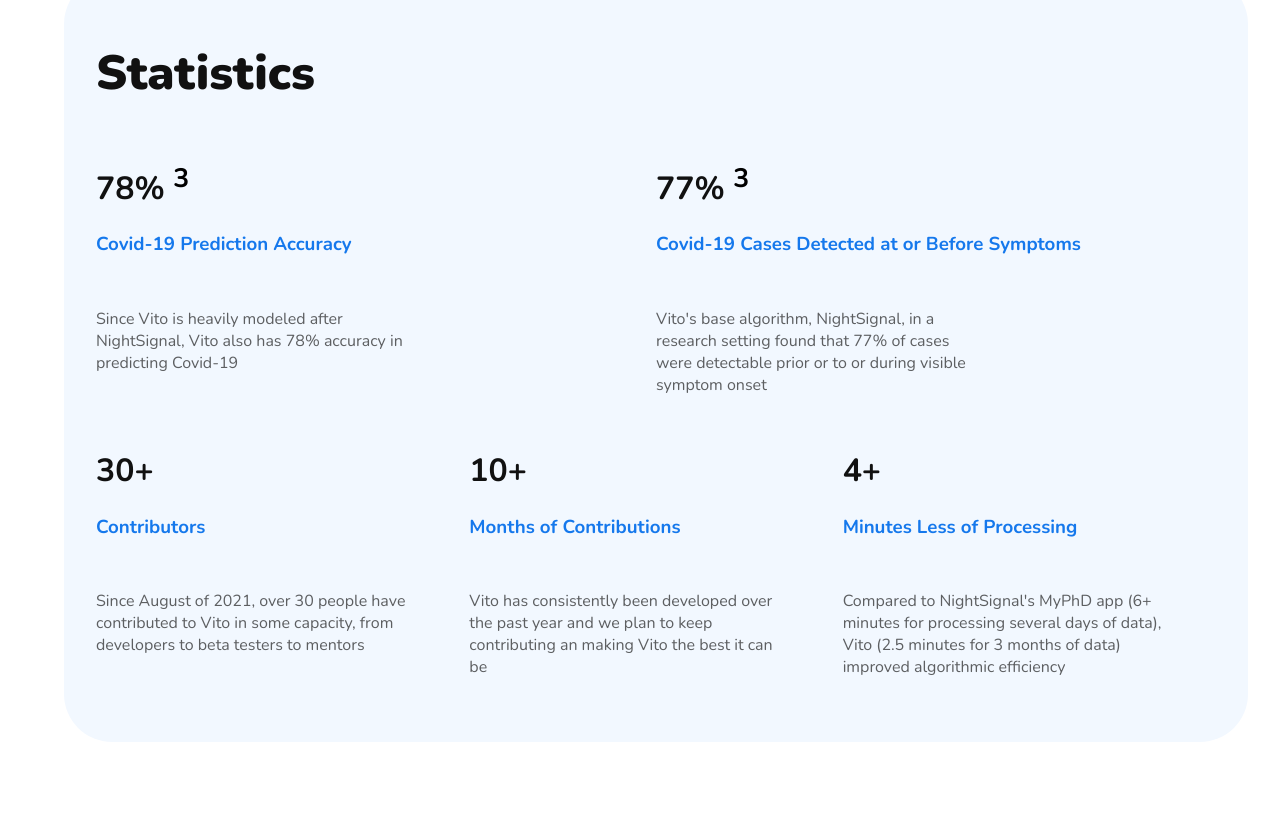
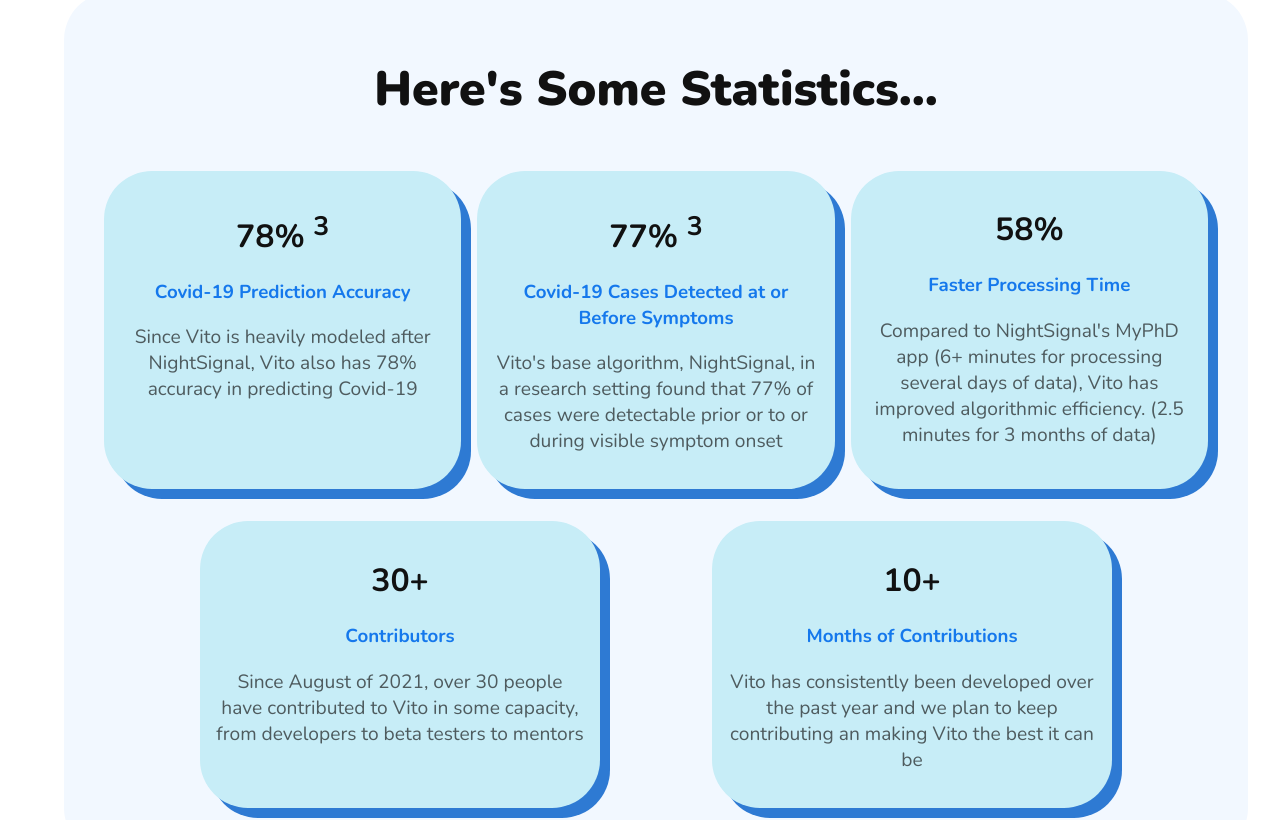
Before and after one commit to Vito-Research/Vito-Website, a React (Vite) app: page / in a window 1280 px wide. Shown: the part 2960-3780 px from the top of the page. Built offline with nearby package versions, Linux system fonts and the light colour scheme.

Commit message:
Improved styles for stats section, made SectionContainer a general-purpose component

```diff
--- a/src/_screen.scss
+++ b/src/_screen.scss
@@ -86,3 +86,24 @@
     font-size: $sm-font-size;
   }
 }
+
+@mixin center-sm {
+  @include small {
+    align-items: center;
+    text-align: center;
+  }
+}
+
+@mixin center-md {
+  @include medium {
+    align-items: center;
+    text-align: center;
+  }
+}
+
+@mixin center-lg {
+  @include large {
+    align-items: center;
+    text-align: center;
+  }
+}
--- a/src/components/Home/Home.tsx
+++ b/src/components/Home/Home.tsx
@@ -1,12 +1,12 @@
 import React from "react";
 import HomeLanding from "./sections/HomeLanding";
-import SectionContainer from "./sections/SectionContainer";
+import HomeSections from "./sections/HomeSections";
 
 function Home() {
   return (
     <>
       <HomeLanding />
-      <SectionContainer />
+      <HomeSections />
     </>
   );
 }
--- a/src/components/Home/sections/AboutSection.tsx
+++ b/src/components/Home/sections/AboutSection.tsx
@@ -1,6 +1,5 @@
 import "./aboutSection.scss";
 import Info from "../../../res/VitoMethod.svg";
-import StatsSection from "./StatsSection";
 
 function AboutSection() {
   return (
@@ -39,7 +38,6 @@
           className="info-img"
         />
       </div>
-      <StatsSection />
     </div>
   );
 }
--- a/src/components/Home/sections/SectionContainer.tsx
+++ b/src/components/Home/sections/HomeSections.tsx
@@ -1,16 +1,18 @@
-import "./sectionContainer.scss";
 import AboutSection from "./AboutSection";
 import AlgorithmSection from "./AlgorithmSection";
 import AppsSection from "./AppsSection";
+import StatsSection from "./StatsSection";
+import SectionContainer from "../../SectionContainer";
 import Footer from "./Footer";
 
-export default function SectionContainer() {
+export default function HomeSections() {
   return (
-    <div className="section-container light">
+    <SectionContainer>
       <AboutSection />
+      <StatsSection />
       <AppsSection />
       <AlgorithmSection />
       <Footer />
-    </div>
+    </SectionContainer>
   );
 }
--- a/src/components/Home/sections/StatsSection.tsx
+++ b/src/components/Home/sections/StatsSection.tsx
@@ -3,7 +3,7 @@
 function StatsSection() {
   return (
     <div className="section stats" id="stats">
-      <h1 className="section-header">Statistics</h1>
+      <h1 className="section-header">Here's Some Statistics...</h1>
       <div className="stats-feature">
         <div className="stats-feature-cell">
           <h1>
@@ -12,10 +12,10 @@
             </strong>
           </h1>
           <h3 className="stats-feature-header">Covid-19 Prediction Accuracy</h3>
-          <caption className="stats-feature-caption">
+          <p className="stats-feature-caption">
             Since Vito is heavily modeled after NightSignal, Vito also has 78%
             accuracy in predicting Covid-19
-          </caption>
+          </p>
         </div>
         <div className="stats-feature-cell">
           <h1>
@@ -26,11 +26,22 @@
           <h3 className="stats-feature-header">
             Covid-19 Cases Detected at or Before Symptoms
           </h3>
-          <caption className="stats-feature-caption">
+          <p className="stats-feature-caption">
             Vito's base algorithm, NightSignal, in a research setting found that
             77% of cases were detectable prior or to or during visible symptom
             onset
-          </caption>
+          </p>
+        </div>
+        <div className="stats-feature-cell">
+          <h1>
+            <strong>58%</strong>
+          </h1>
+          <h3 className="stats-feature-header">Faster Processing Time</h3>
+          <p className="stats-feature-caption">
+            Compared to NightSignal's MyPhD app (6+ minutes for processing
+            several days of data), Vito has improved algorithmic efficiency.
+            (2.5 minutes for 3 months of data)
+          </p>
         </div>
       </div>
 
@@ -40,10 +51,10 @@
             <strong>30+</strong>
           </h1>
           <h3 className="stats-feature-header">Contributors</h3>
-          <caption className="stats-feature-caption">
+          <p className="stats-feature-caption">
             Since August of 2021, over 30 people have contributed to Vito in
             some capacity, from developers to beta testers to mentors
-          </caption>
+          </p>
         </div>
 
         <div className="stats-feature-cell">
@@ -51,21 +62,10 @@
             <strong>10+</strong>
           </h1>
           <h3 className="stats-feature-header">Months of Contributions</h3>
-          <caption className="stats-feature-caption">
+          <p className="stats-feature-caption">
             Vito has consistently been developed over the past year and we plan
             to keep contributing an making Vito the best it can be
-          </caption>
-        </div>
-        <div className="stats-feature-cell">
-          <h1>
-            <strong>4+</strong>
-          </h1>
-          <h3 className="stats-feature-header">Minutes Less of Processing</h3>
-          <caption className="stats-feature-caption">
-            Compared to NightSignal's MyPhD app (6+ minutes for processing
-            several days of data), Vito (2.5 minutes for 3 months of data)
-            improved algorithmic efficiency
-          </caption>
+          </p>
         </div>
       </div>
     </div>
--- a/src/components/Home/sections/statsSection.scss
+++ b/src/components/Home/sections/statsSection.scss
@@ -1,11 +1,13 @@
 @use "/src/colors" as *;
 @use "/src/util";
+@use "/src/screen" as *;
 
 .section.stats {
   flex-direction: column;
   background-color: $content-bg-blue;
   color: $text-dark;
   padding: 2em;
+  text-align: center;
 }
 .stats-text {
   flex: 1 1 50%;
@@ -13,14 +15,13 @@
   align-self: center;
   color: $text-dark;
 }
-.stats-header {
+.stats.section-header {
   color: $text-dark;
 }
 .stats-caption {
   color: $text-dark-muted;
   width: 70vw;
   padding-top: 2em;
-  text-align: left;
 }
 
 .apps sup {
@@ -32,15 +33,16 @@
 
 .stats-feature {
   display: flex;
-  margin-bottom: 2em;
-}
-@media only screen and (max-width: 768px) {
-  .stats-feature {
-    display: block;
-  }
+  justify-content: space-evenly;
+  @include wrap-md;
 }
 .stats-feature-cell {
-  width: 55vw;
+  flex: 0 1 25em;
+  padding: 1em;
+  margin: 1em 0.5em;
+  background-color: rgba($color: #c7edf7, $alpha: 1);
+  border-radius: 3em;
+  box-shadow: 10px 10px desaturate($primary, 20%);
 }
 .stats-feature-img {
   width: 3vw;
@@ -58,16 +60,5 @@
   color: $primary;
 }
 .stats-feature-caption {
-  width: 25vw;
   color: $text-dark-muted;
-  padding-top: 2em;
-  text-align: left;
 }
-@media only screen and (max-width: 768px) {
-  .stats-feature-caption {
-    width: 65vw;
-    color: $text-dark-muted;
-    padding-top: 2em;
-    text-align: left;
-  }
-}
--- a/src/components/Landing.scss
+++ b/src/components/Landing.scss
@@ -8,6 +8,7 @@
   position: sticky;
   top: 0;
   left: 0;
+  margin: 0;
   flex-direction: row;
   overflow: hidden;
   z-index: 0;
--- a/src/components/Navbar.tsx
+++ b/src/components/Navbar.tsx
@@ -98,7 +98,7 @@
           links?.toggleAttribute("expand");
         }}
       >
-        <span className="hamburger-icon"></span>
+        <span className="hamburger-icon" />
       </button>
     </nav>
   );
--- a/src/components/People.tsx
+++ b/src/components/People.tsx
@@ -1,7 +1,27 @@
+import Landing from "./Landing";
 import "./people.scss";
+import SectionContainer from "./SectionContainer";
 
 function People() {
   return (
+    <>
+      <Landing>
+        <h1>Contributors</h1>
+        <p>We're the people who help make Vito.</p>
+        <button
+          type="button"
+          className="btn btn-cta"
+          onClick={() => {
+            window.scrollTo({
+              top: window.innerHeight - 48,
+              behavior: "smooth",
+            });
+          }}
+        >
+          Meet the Team
+        </button>
+      </Landing>
+      <SectionContainer>
         <div className="section people" id="people">
           <h1 className="people-header">Code Contributors</h1>
           <div className="people-feature">
@@ -14,12 +34,14 @@
               <h3 className="people-feature-header">Andreas Ink</h3>
               <caption className="people-feature-caption">
                 Founded Vito to help people like his Dad who have weaker immune
-            systems and to hopefully prevent the spread of infection that led to
-            his Aunt's death
+                systems and to hopefully prevent the spread of infection that
+                led to his Aunt's death
               </caption>
             </div>
           </div>
         </div>
+      </SectionContainer>
+    </>
   );
 }
 
--- /dev/null
+++ b/src/components/SectionContainer.tsx
@@ -0,0 +1,9 @@
+import React from "react";
+
+import "./sectionContainer.scss";
+
+export default function SectionContainer({
+  children,
+}: React.PropsWithChildren<{}>) {
+  return <div className="section-container light">{children}</div>;
+}
--- a/src/components/people.scss
+++ b/src/components/people.scss
@@ -2,9 +2,6 @@
 @use "../util";
 
 .section.people {
-  flex-direction: column;
-  background-color: #FFFF;
-  color: $text-dark;
   padding: 2em;
 }
 .people-text {
@@ -32,7 +29,6 @@
 
 .people-feature {
   display: flex;
-  margin-top: 10%;
 }
 @media only screen and (max-width: 768px) {
   .people-feature {
--- a/src/components/Home/sections/sectionContainer.scss
+++ b/src/components/sectionContainer.scss
@@ -10,6 +10,10 @@
   padding: 2em;
   @include adjust-padding(0em, 0.5em, 1em);
   z-index: 1;
+
+  :last-child.section {
+    margin-bottom: 0;
+  }
 }
 
 @include medium {
```
Lines whose indentation alone changed are shown as unchanged.
